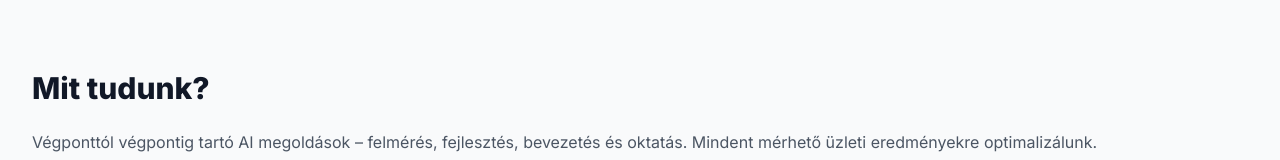
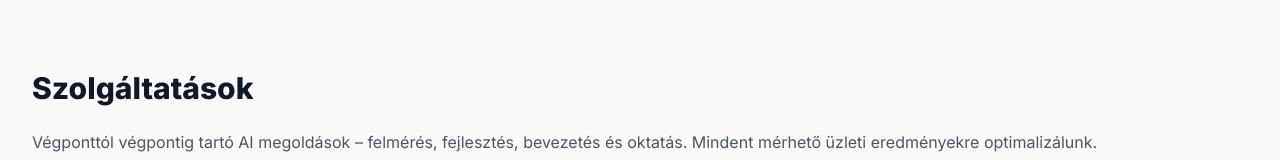
Before and after one commit to JanosFXL/fxl, a plain HTML site: page index.html in a window 1280 px wide. Shown: the part 761-921 px from the top of the page. Drawn offline with nearby package versions, Linux system fonts and the light colour scheme.

Commit message:
Update section heading from 'Mit tudunk?' to 'Szolgáltatások'

```diff
--- a/index.html
+++ b/index.html
@@ -98,7 +98,7 @@
 <!-- VALUE PROPS -->
 <section class="section py-20" id="szolgaltatasok">
   <div class="mx-auto max-w-7xl px-4 sm:px-6 lg:px-8">
-    <h2 class="text-3xl font-extrabold mb-6">Mit tudunk?</h2>
+    <h2 class="text-3xl font-extrabold mb-6">Szolgáltatások</h2>
     <p class="text-gray-600 mb-10">Végponttól végpontig tartó AI megoldások – felmérés, fejlesztés, bevezetés és oktatás. Mindent mérhető üzleti eredményekre optimalizálunk.</p>
     <div class="grid md:grid-cols-2 lg:grid-cols-3 gap-6">
       <div class="bg-white rounded-2xl border border-gray-100 shadow-sm p-6">
```
